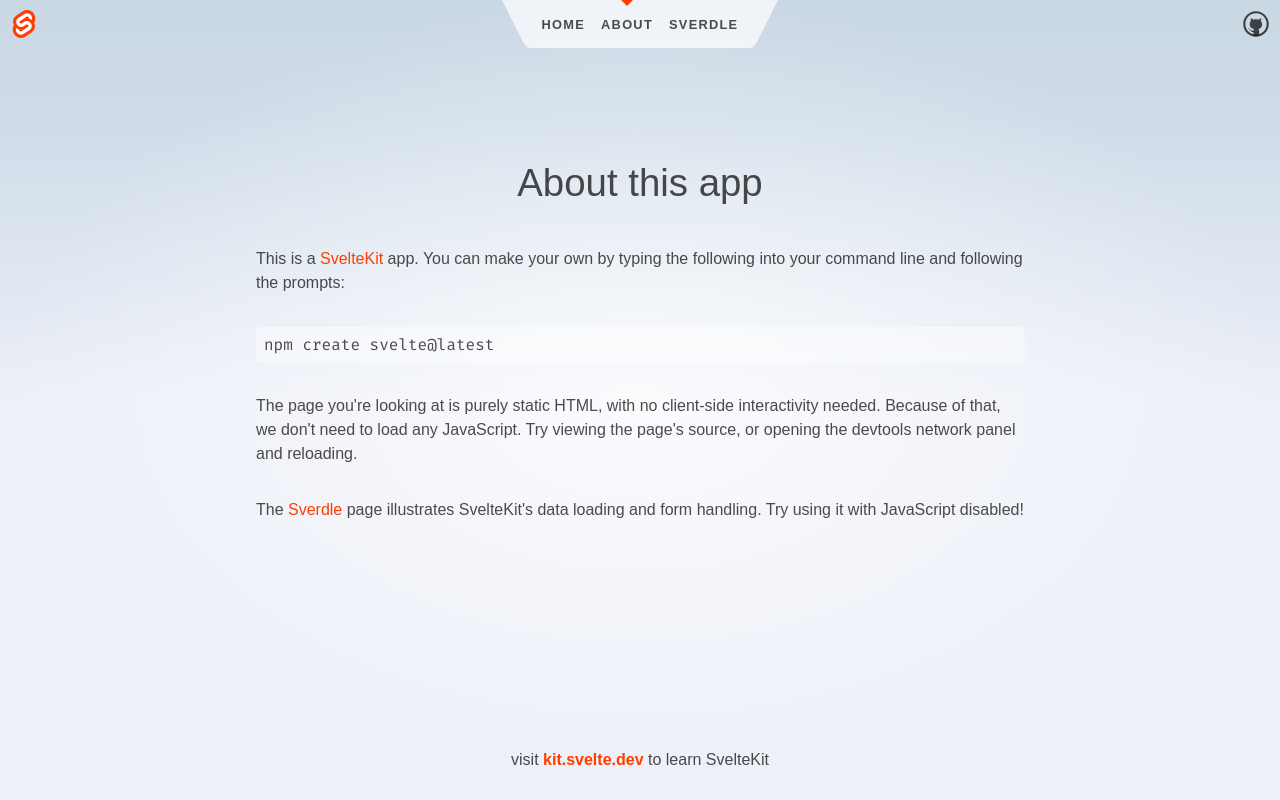
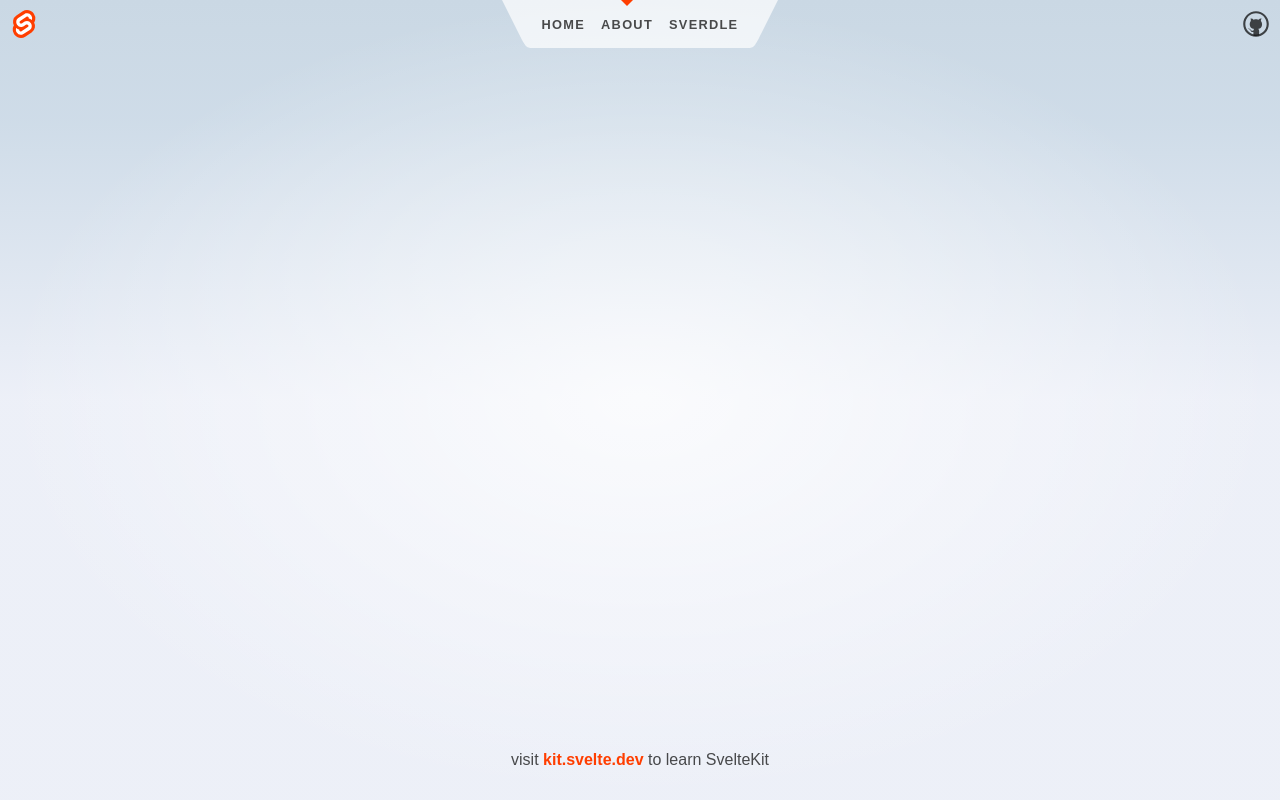
Before and after one commit to Martin2251/svelte-course, a SvelteKit app: page /about in a window 1280 px wide. Built offline with nearby package versions, Linux system fonts and the light colour scheme.

Commit message:
removed boiler plate

```diff
--- a/src/routes/about/+page.svelte
+++ b/src/routes/about/+page.svelte
@@ -4,23 +4,5 @@
 </svelte:head>
 
 <div class="text-column">
-	<h1>About this app</h1>
 
-	<p>
-		This is a <a href="https://kit.svelte.dev">SvelteKit</a> app. You can make your own by typing the
-		following into your command line and following the prompts:
-	</p>
-
-	<pre>npm create svelte@latest</pre>
-
-	<p>
-		The page you're looking at is purely static HTML, with no client-side interactivity needed.
-		Because of that, we don't need to load any JavaScript. Try viewing the page's source, or opening
-		the devtools network panel and reloading.
-	</p>
-
-	<p>
-		The <a href="/sverdle">Sverdle</a> page illustrates SvelteKit's data loading and form handling. Try
-		using it with JavaScript disabled!
-	</p>
 </div>
```
Also changed, not shown: src/routes/+page.svelte (+0 -15 lines).
